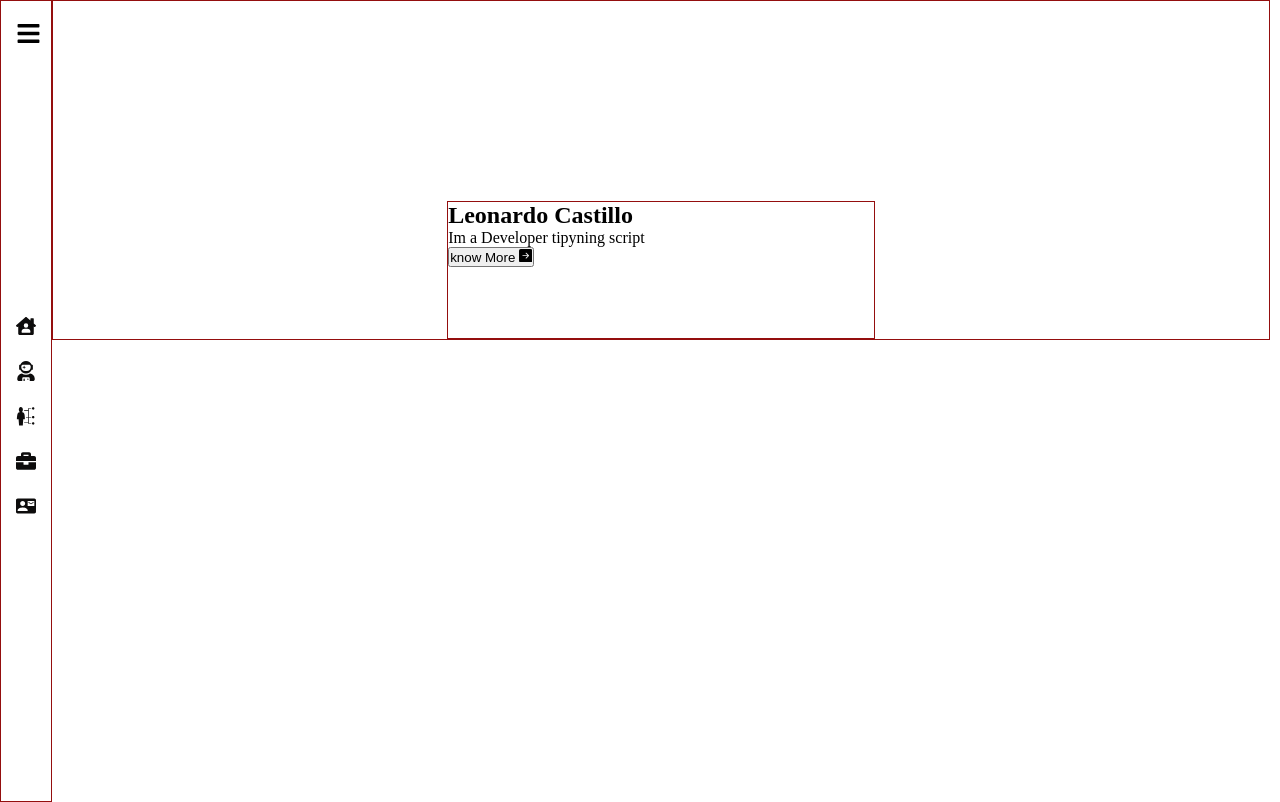
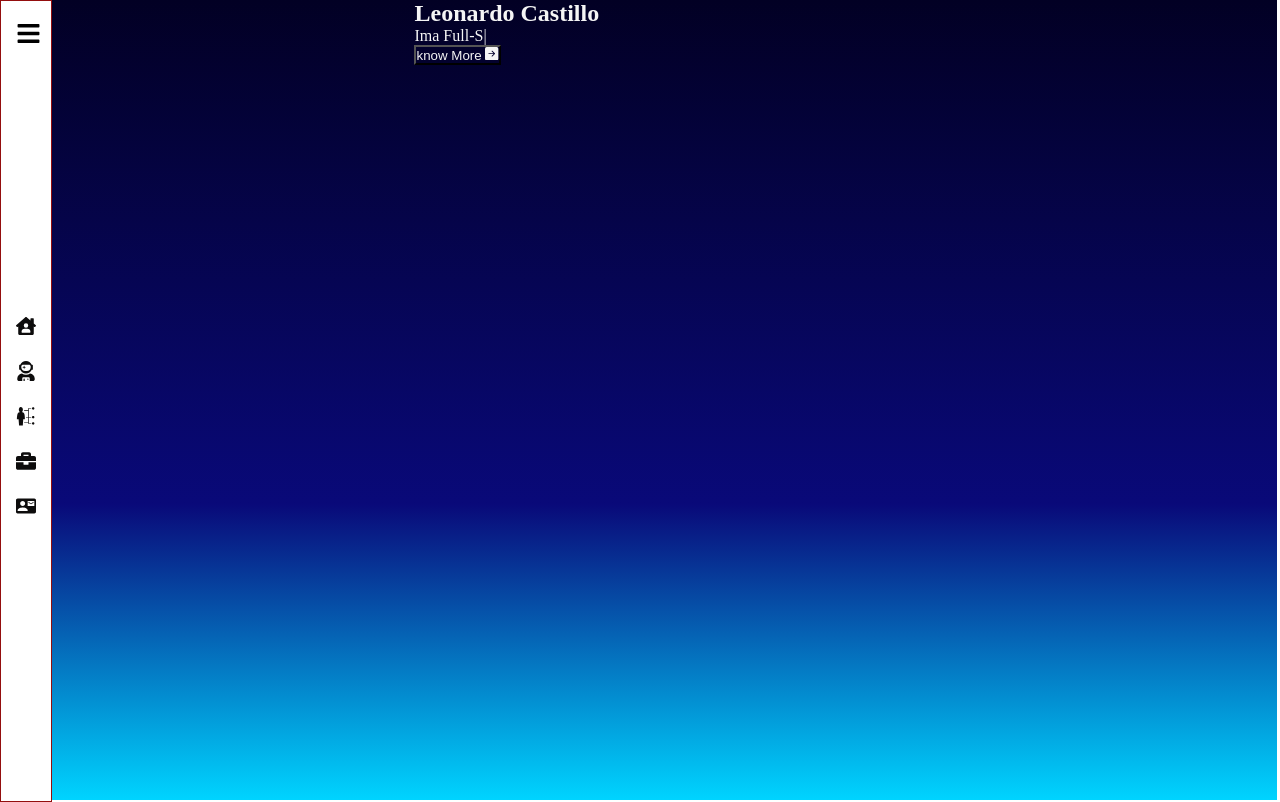
Before and after one commit to Fanger53/react-portafolio, a React (Create React App) app: page / in a window 1280 px wide. Built offline with nearby package versions, Linux system fonts and the light colour scheme.

Commit message:
add layout and style to home page

```diff
--- a/src/pages/home/Home.jsx
+++ b/src/pages/home/Home.jsx
@@ -1,16 +1,40 @@
 import React from 'react';
 import './home.scss';
 import {BsFillArrowRightSquareFill} from 'react-icons/bs';
+import {Button, Col, Container, Row} from 'react-bootstrap';
+import ReactTyped from 'react-typed';
+
 
 
 const Home = () => {
   return (
-    <section className='border d-flex justify-content-center home__card'>
-      <div className='border card'>
-        <h2>Leonardo Castillo</h2>
-        <p>Im a Developer tipyning script </p>
-        <button>know More <BsFillArrowRightSquareFill/></button>
-      </div>
+    <section id='home'>
+      <Container className=' d-flex justify-content-center home__cards'>
+        <Row className='align-content-center'>
+          <Col xs={12}  className=' card'>
+            <h2>Leonardo Castillo</h2>
+            <p>Im
+              <ReactTyped
+                loop
+                typeSpeed={130}
+                backSpeed={80}
+                strings={[' a Full-Stack Developer', ' a Freelancer', ' a Code Lover', ' a Mountain Biker', ' Leo']}
+                smartBackspace
+                shuffle={false}
+                backDelay={1}
+                fadeOut={false}
+                fadeOutDelay={100}
+                loopCount={0}
+                showCursor
+                cursorChar="|"
+              />
+            </p>
+            <Button variant={'transparent'} style={{backgroundColor: "transparent", color: "whitesmoke"}} >
+              know More <BsFillArrowRightSquareFill/>
+            </Button>
+          </Col>
+        </Row>
+      </Container>
     </section>
   )
 }
--- a/src/pages/home/home.scss
+++ b/src/pages/home/home.scss
@@ -1,9 +1,15 @@
-.home__card {
-  width: 95vw;
+#home {
+  width: 95.7vw;
+  background: linear-gradient(180deg, rgba(2,0,36,1) 0%, rgba(9,9,121,1) 63%, rgba(0,212,255,1) 100%);
+}
+
+.home__cards {
+  height: 100vh;
 }
 
 .card {
-  width: 35%;
-  height: 17vh;
-  margin-top: 25vh;
+  width: 500px;
+  height: 10vh;
+  background-color: transparent;
+  color: whitesmoke;
 }
```
